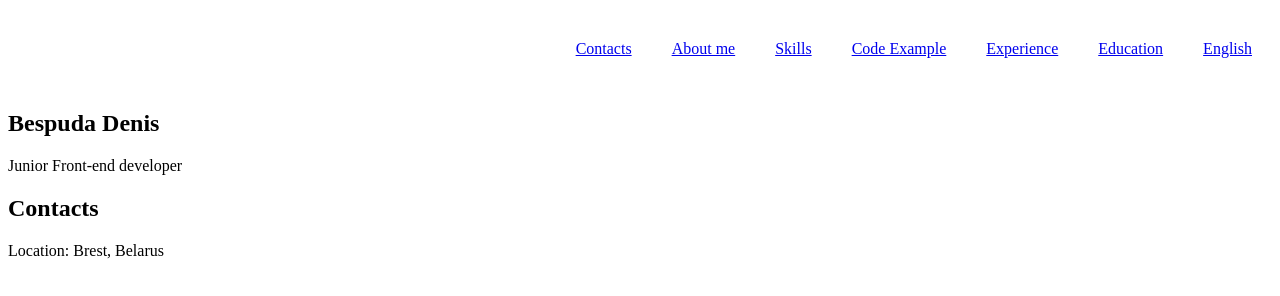
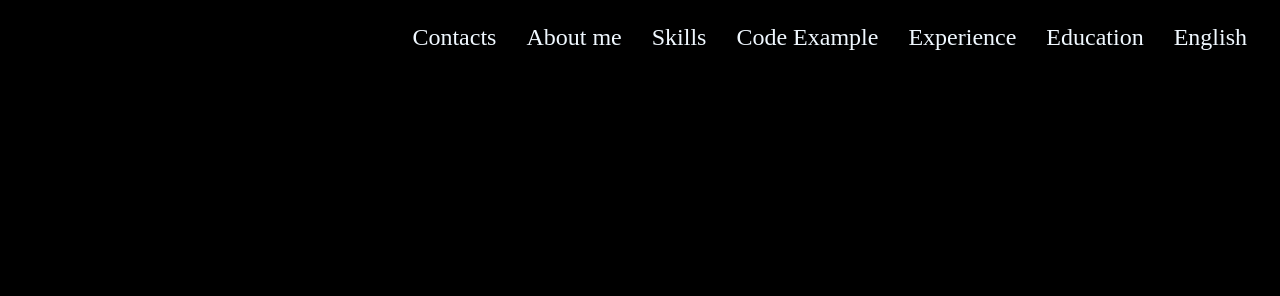
Before and after one commit to Bespuda5/rsschool-cv, a plain HTML site: page index.html in a window 1280 px wide. Drawn offline with Linux system fonts and the light colour scheme.

Commit message:
add nav box

```diff
--- a/index.html
+++ b/index.html
@@ -10,7 +10,6 @@
   </head>
   <body>
     <header class="header">
-      <div class="container">
         <nav class="nav">
           <ul class="nav-list">
             <li class="nav-item"><a href="#contacts" class="nav-link">Contacts</a></li>
@@ -22,7 +21,6 @@
             <li class="nav-item"><a href="#english" class="nav-link">English</a></li>
           </ul>
         </nav>
-      </div>
     </header>
     <main class="main">
       <div class="container">
--- a/style.css
+++ b/style.css
@@ -1,3 +1,32 @@
+* {
+    box-sizing: border-box;
+}
+
+html {
+    scroll-behavior: smooth;
+}
+body {
+    font-family: "TiroDevanagariSanskrit-Regular";
+    background-color: black;
+}
+.nav-list {
+    display: flex;
+    font-size: 24px;
+    list-style: none;
+    justify-content: right;
+    padding-right: 10px;
+
+}
+.nav-link {
+    padding: 15px;
+    text-decoration: none;
+    color: aliceblue;
+
+}
+.nav-link:hover {
+    text-decoration: underline;
+}
+
 @font-face {
     font-family: TiroDevangardiSanskrit;
     src: url(/assests/fonts/TiroDevanagariSanskrit-Regular.ttf);
@@ -6,29 +35,3 @@
     font-family: TiroDevangardiSanskrit;
     src: url(/assests/fonts/TiroDevanagariSanskrit-Italic.ttf);
 }
-* {
-    box-sizing: border-box;
-}
-body {
-    display: flex;
-    flex-direction: column;
-    justify-content: space-between;
-}
-.container {
-    max-width: 1440px;
-    margin: 0 auto;
-}
-.nav-list {
-    display: flex;
-    justify-content: flex-end;
-    align-items: center;
-    list-style: none;
-}
-html {
-    scroll-behavior: smooth;
-}
-.nav-link {
-    padding: 0 20px;
-    line-height: 50px;
-    transition: .3s;
-}
```
